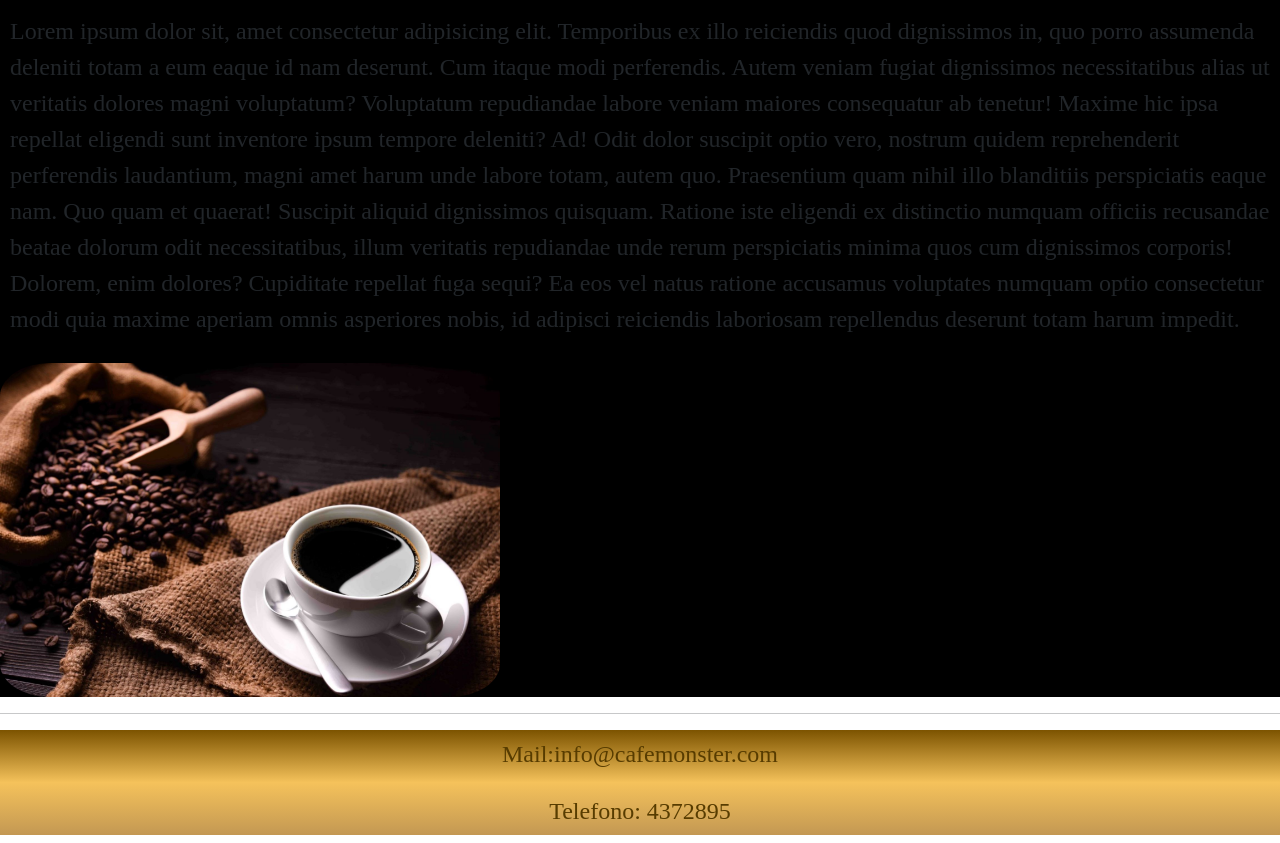
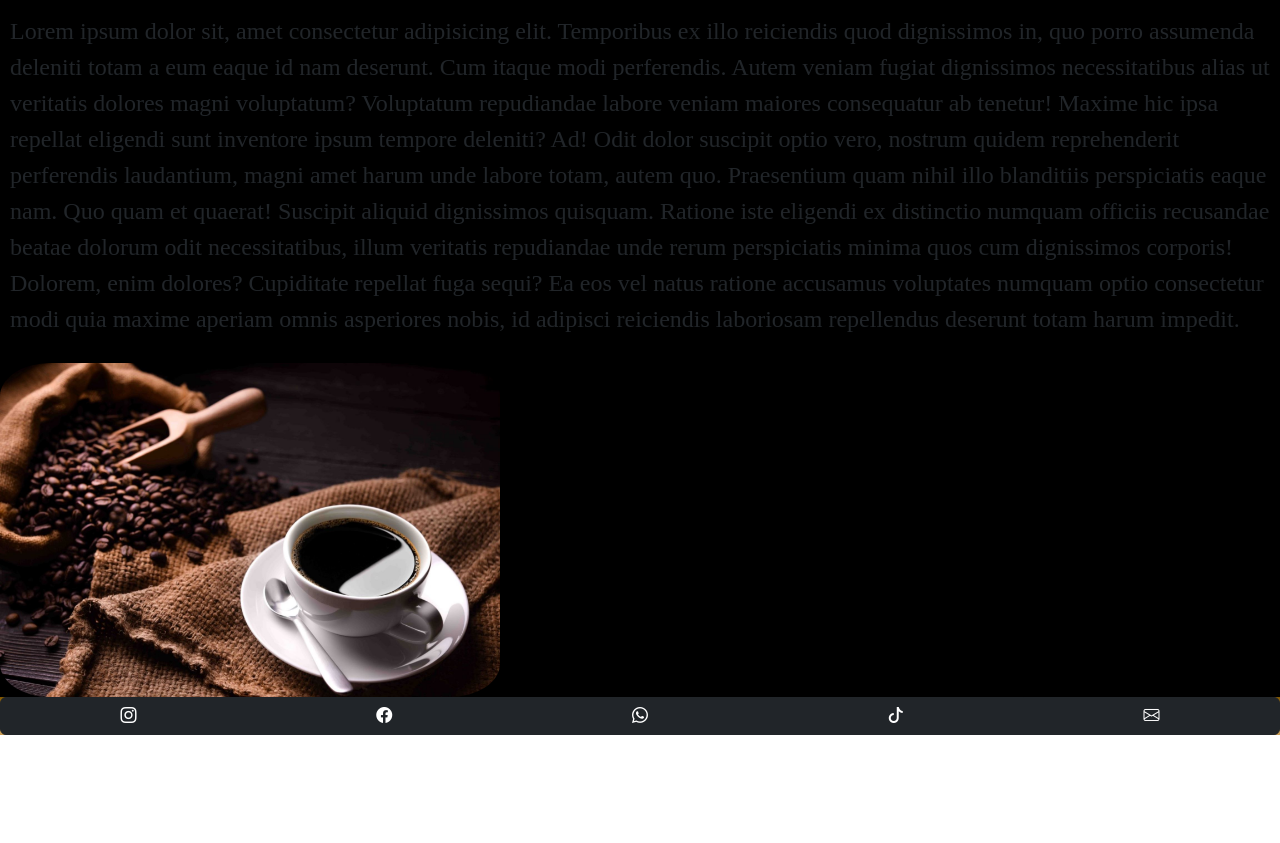
Before and after one commit to AgustinUbal/Pre-Entrega2, a plain HTML site: page paginas/nosotros.html in a window 1280 px wide. Shown: the part 276-1119 px from the top of the page. After the commit the page ends 1011 px from the top, so only its background shows below. Drawn offline with nearby package versions, Linux system fonts and the light colour scheme.

Commit message:
cambio de footer a todas mis paginas

```diff
--- a/paginas/nosotros.html
+++ b/paginas/nosotros.html
@@ -46,17 +46,17 @@
         <img class="fotonCoffee" src="../fotos/cafe2.jpg" alt="foton">
       </div>
     </main>
-        <hr>
-        <footer>
-            <h4>
-                Mail:info@cafemonster.com
-            </h4>
-            <h4>
-                Telefono: 4372895
-            </h4>
+    <footer>
+      <section class="footerGrid">
+          <div class="btn-group" role="group" aria-label="Basic example">
+              <button type="button" class="btn btn-dark"><i class="bi bi-instagram"></i></button>
+              <button type="button" class="btn btn-dark"><i class="bi bi-facebook"></i></button>
+              <button type="button" class="btn btn-dark"><i class="bi bi-whatsapp"></i></button>
+              <button type="button" class="btn btn-dark"><i class="bi bi-tiktok"></i></button>
+              <button type="button" class="btn btn-dark"><i class="bi bi-envelope"></i></button>
+            </div>
+  </footer>
 
-        </footer>
-
-
+  <script src="https://cdn.jsdelivr.net/npm/bootstrap@5.3.1/dist/js/bootstrap.bundle.min.js" integrity="sha384-HwwvtgBNo3bZJJLYd8oVXjrBZt8cqVSpeBNS5n7C8IVInixGAoxmnlMuBnhbgrkm" crossorigin="anonymous"></script>
 </body>
 </html>
```
Also changed, not shown: paginas/contacto.html (+11 -10 lines), paginas/productos.html (+11 -11 lines), paginas/servicios.html (+11 -11 lines).
